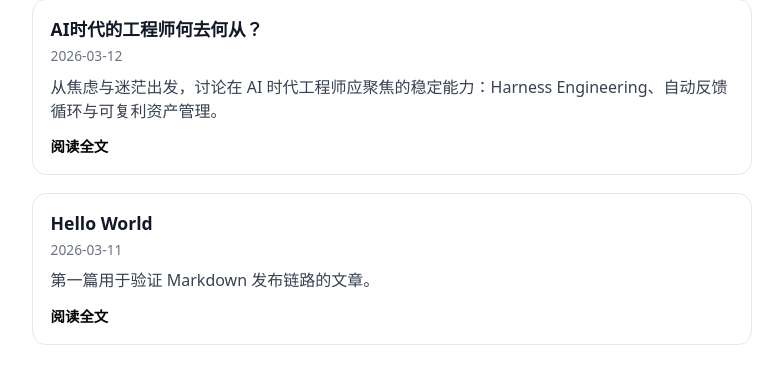
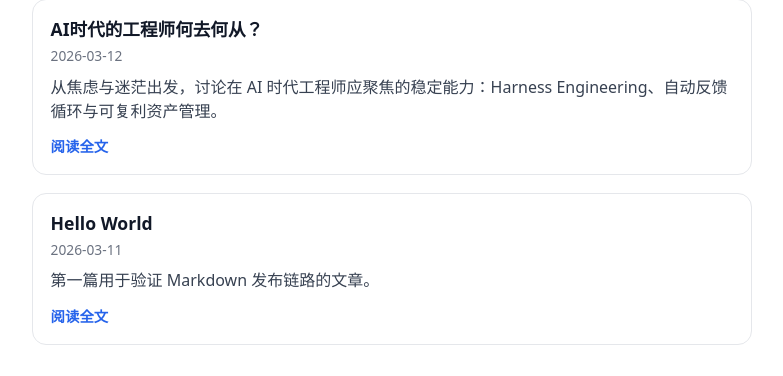
Before and after one commit to Vamdawn/binflare-blog, a React (Vite) app in the folder apps/web/: page / in a window 1280 px wide. Shown: the part 167-543 px from the top of the page, without its empty margins (248-1031 px from the left). Built offline with nearby package versions, Linux system fonts and the light colour scheme.

Commit message:
fix(web): harden post card cta styles and tests

```diff
--- a/apps/web/src/App.css
+++ b/apps/web/src/App.css
@@ -73,14 +73,14 @@
 }
 
 .post-card-actions a {
-  color: var(--accent);
+  color: var(--accent, #2563eb);
   font-size: 0.9rem;
   font-weight: 600;
   text-decoration: none;
 }
 
 .post-card-actions a:hover {
-  color: var(--accent-strong);
+  color: var(--accent-strong, #1d4ed8);
   text-decoration: underline;
 }
 
--- a/apps/web/src/components/PostCard.tsx
+++ b/apps/web/src/components/PostCard.tsx
@@ -8,15 +8,17 @@ type PostCardProps = {
 };
 
 export function PostCard({ slug, title, date, summary }: PostCardProps) {
+  const postHref = `/posts/${slug}`;
+
   return (
     <article className="post-card">
       <h2 className="post-card-title">
-        <Link to={`/posts/${slug}`}>{title}</Link>
+        <Link to={postHref}>{title}</Link>
       </h2>
       <p className="post-card-date">{date}</p>
       <p className="post-card-summary">{summary}</p>
       <div className="post-card-actions">
-        <Link to={`/posts/${slug}`}>阅读全文</Link>
+        <Link to={postHref}>阅读全文</Link>
       </div>
     </article>
   );
```
Also changed, not shown: 1 other file (tests, documents, lock files or other folders).
